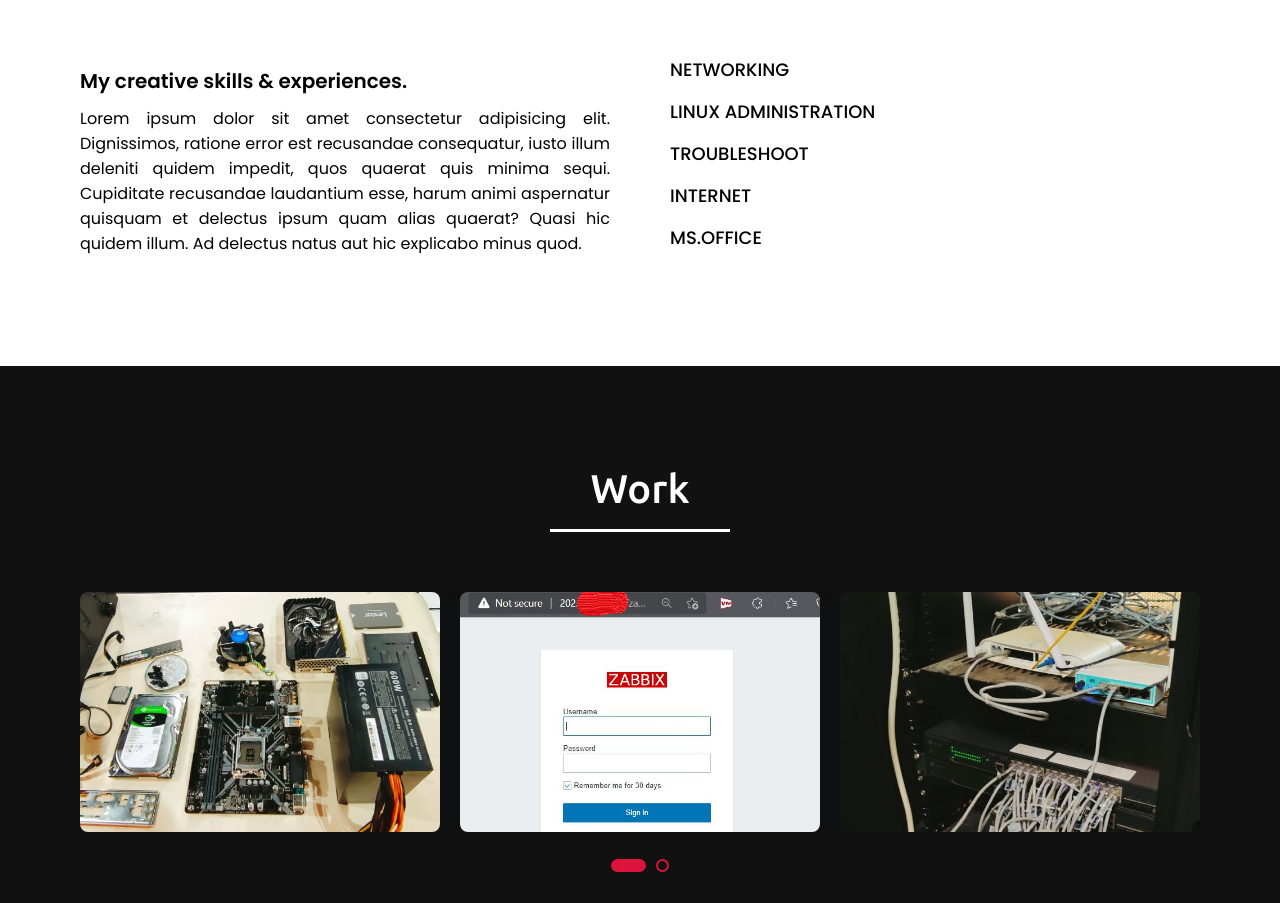
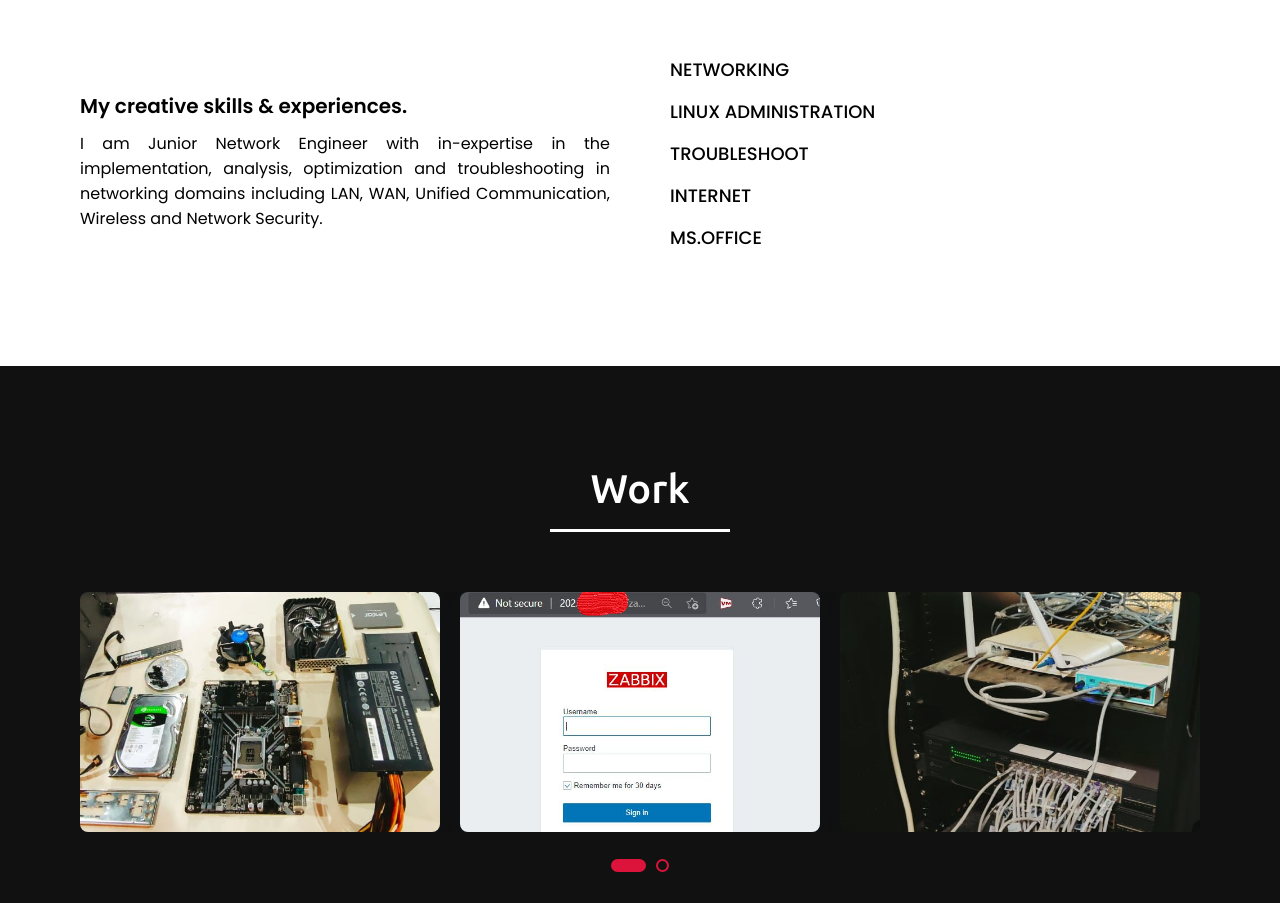
Before and after one commit to Brian-03/Brian-03.github.io, a plain HTML site: page index.html in a window 1280 px wide. Shown: the part 2350-3253 px from the top of the page. Drawn offline with nearby package versions, Linux system fonts and the light colour scheme.

Commit message:
Update index.html

```diff
--- a/index.html
+++ b/index.html
@@ -101,7 +101,7 @@
             <div class="skills-content">
                 <div class="column left">
                     <div class="text">My creative skills & experiences.</div>
-                    <p>Lorem ipsum dolor sit amet consectetur adipisicing elit. Dignissimos, ratione error est recusandae consequatur, iusto illum deleniti quidem impedit, quos quaerat quis minima sequi. Cupiditate recusandae laudantium esse, harum animi aspernatur quisquam et delectus ipsum quam alias quaerat? Quasi hic quidem illum. Ad delectus natus aut hic explicabo minus quod.</p>
+                    <p>I am Junior Network Engineer with in-expertise in the implementation, analysis, optimization and troubleshooting in networking domains including LAN, WAN, Unified Communication, Wireless and Network Security.</p>
                 </div>
                 <div class="column right">
                     <div class="bars">
```
